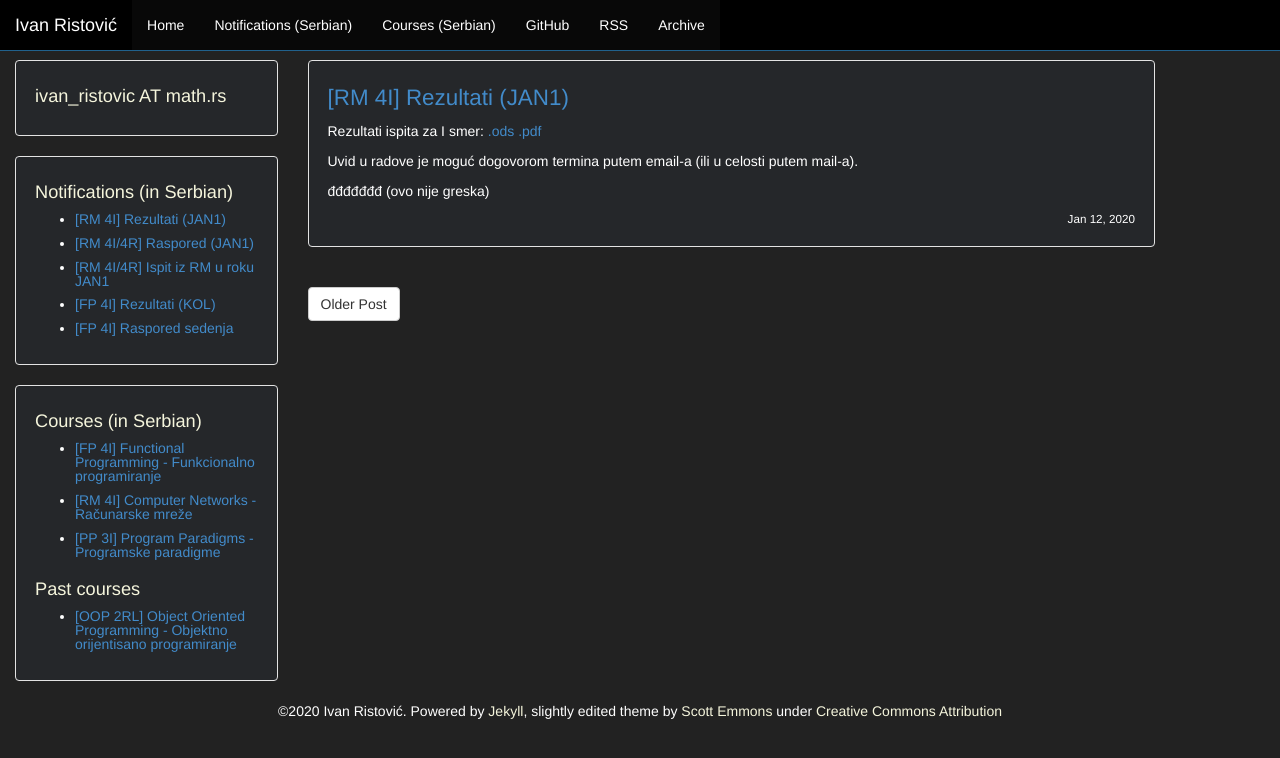
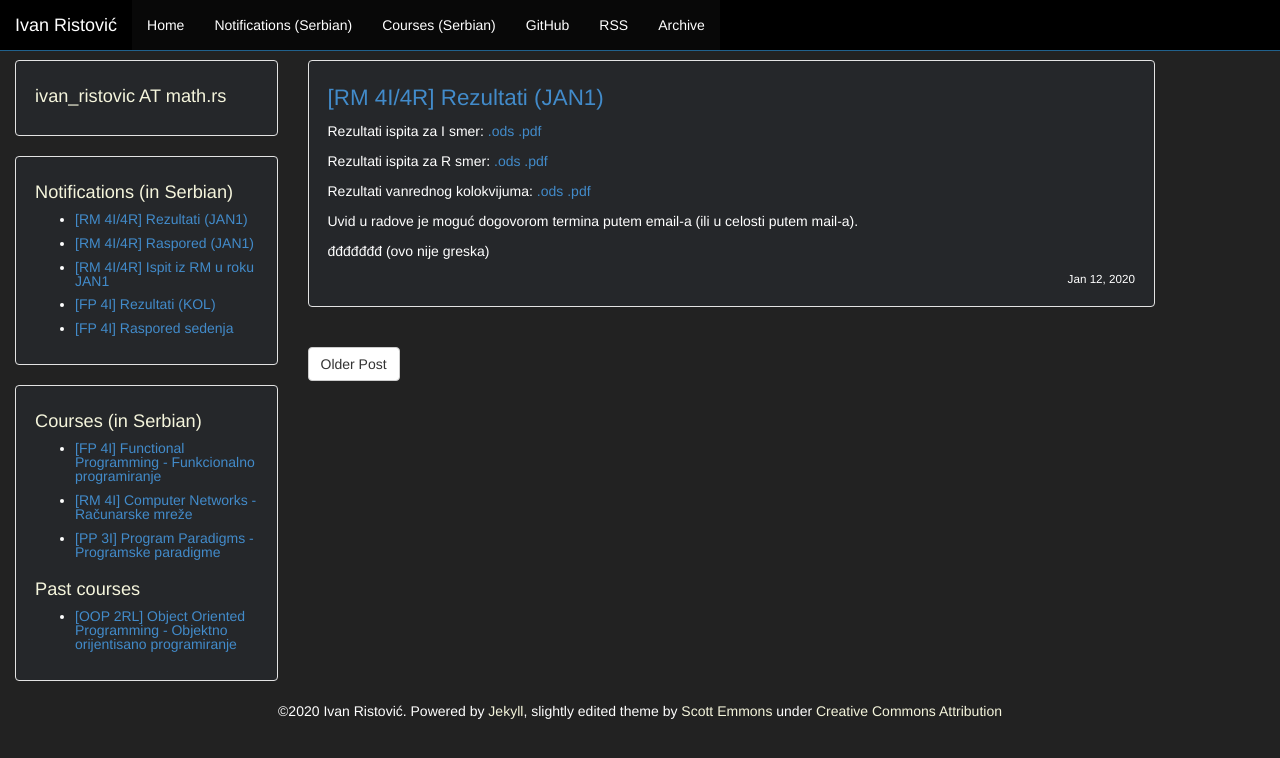
Before and after one commit to ivan-ristovic/ivan-ristovic.github.io, a Jekyll site: the page built from _posts/2019_2020/2020-01-12-rm-results.md, in a window 1280 px wide. Shown: the top 758 px of the page. Built offline with Jekyll 4.4.1, drawn with Linux system fonts in a browser that asks for light colours.

Commit message:
[RM] Complete results

```diff
--- a/_posts/2019_2020/2020-01-12-rmi-results.md
+++ b/_posts/2019_2020/2020-01-12-rm-results.md
@@ -1,6 +1,6 @@
 ---
 layout: post
-course: RM 4I
+course: RM 4I/4R
 title: "Rezultati (JAN1)"
 date: 2020-01-12 01:00:00 +0100
 comments: false
@@ -9,6 +9,14 @@ comments: false
 Rezultati ispita za I smer:
 [.ods](/courses/rm/results/2019_2020_I/RM_4I_JAN1_2019_2020.ods){:target="_blank"}
 [.pdf](/courses/rm/results/2019_2020_I/RM_4I_JAN1_2019_2020.pdf){:target="_blank"}
+
+Rezultati ispita za R smer:
+[.ods](/courses/rm/results/2018_2019_R/RM_4R_JAN1_2019_2020.ods){:target="_blank"}
+[.pdf](/courses/rm/results/2018_2019_R/RM_4R_JAN1_2019_2020.pdf){:target="_blank"}
+
+Rezultati vanrednog kolokvijuma:
+[.ods](/courses/rm/results/2019_2020_I/RM_4I_VKOL_2019_2020.ods){:target="_blank"}
+[.pdf](/courses/rm/results/2019_2020_I/RM_4I_VKOL_2019_2020.pdf){:target="_blank"}
 
 Uvid u radove je moguć dogovorom termina putem email-a (ili u celosti putem mail-a).
 
```
Also changed, not shown: 4 other files.
